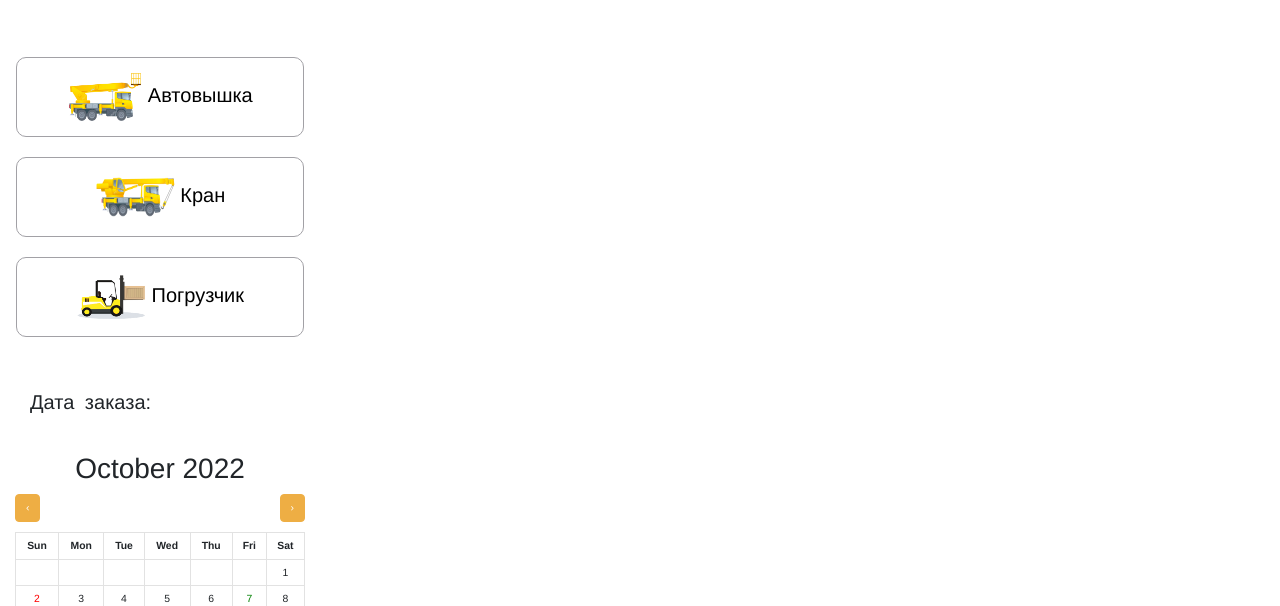
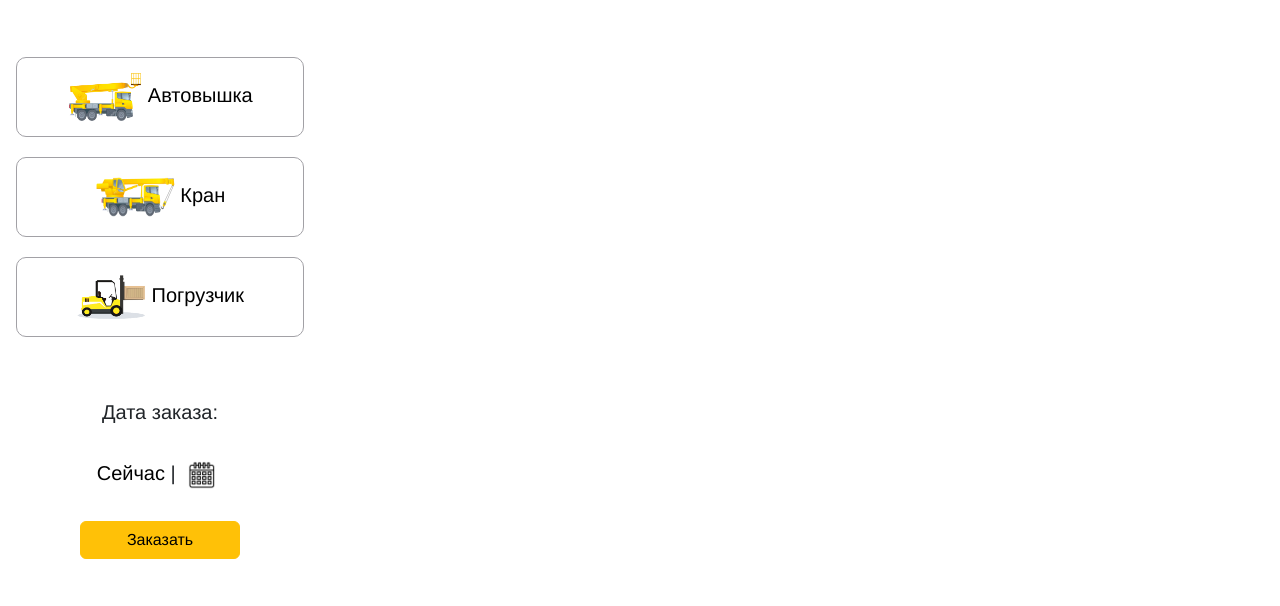
Before and after one commit to WilliamsCommando/hakaton_polus_zolota, a website: page map.html in a window 1280 px wide. Shown: the part 288-894 px from the top of the page. Drawn offline with nearby package versions, Linux system fonts and the light colour scheme.

Commit message:
сделала календарь всплывающем по кнопке

```diff
--- a/map.css
+++ b/map.css
@@ -106,9 +106,9 @@ input[type=text] {
 .time {
     border: 0;
     padding-top: 30px;
-    margin:20px 30px;
     font-size: 20px;
-    word-spacing: 5px;
+    text-align: center;
+    margin: 30px 0;
 }
 
 .wrapper {
@@ -268,3 +268,35 @@ input[type=text] {
 .modal-content {
     padding: 20px;
 }
+
+.caln {
+    cursor: pointer;
+    font-weight: lighter;
+    background-color: transparent;
+    border: hidden;
+}
+
+.close {
+    cursor: pointer;
+}
+
+.choose {
+    text-align: center;
+    margin: 30px 0;
+    position: static;
+}
+
+.choose a{
+    text-decoration: none;
+    background-color: #fff;
+    color: black;
+}
+
+.choose button {
+    position: static;
+}
+
+.choose img {
+    width: 30px;
+    height: 30px;
+}
--- a/map.html
+++ b/map.html
@@ -110,14 +110,18 @@
                 </div>
                 <div class="time">
                     <a>Дата заказа:</a>
+                    <div class="choose">
+                        <a href="#now">Сейчас</a>
+                        <a>|</a>
+                        <button class ="caln" id="calendare" onclick="calend()">
+                            <img src="./images/img_6.png"/>
+                        </button>
+                        <button class ="caln" id="calend_yelloy"; style="display:none" onclick="calend_yelloy()">
+                            <img src="./images/img_6.png"/>
+                        </button>
                     </div>
-<!--                    <div class="wrapper" id="calenda">-->
-<!--                        <button id="calendare" onclick="calend()">-->
-<!--                            <img src="./images/img_6.png" height ="40" width="40" />-->
-<!--                        </button>-->
-<!--                        <button id="calend_yelloy"; style="display:none" onclick="calend_yelloy()">-->
-<!--                            <img src="./images/img_6.png" height ="40" width="40" />-->
-<!--                        </button>-->
+                    </div>
+                    <div class="wrapper" id="calend_hide" style="display:none">
                         <div class="container-calendar">
                             <h3 id="monthAndYear"></h3>
                             <div class="button-container-calendar">
```
Also changed, not shown: 1 other file.
